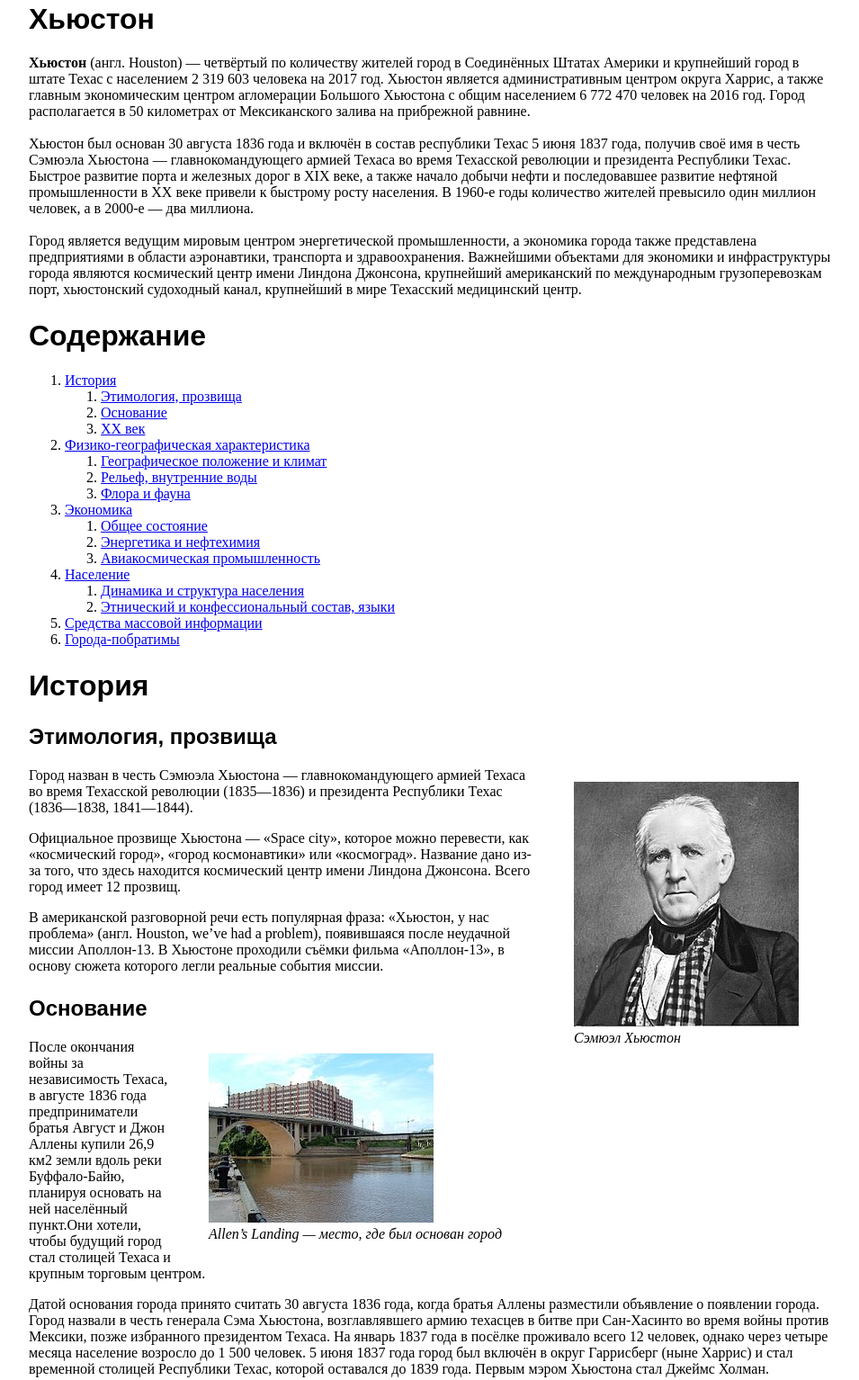
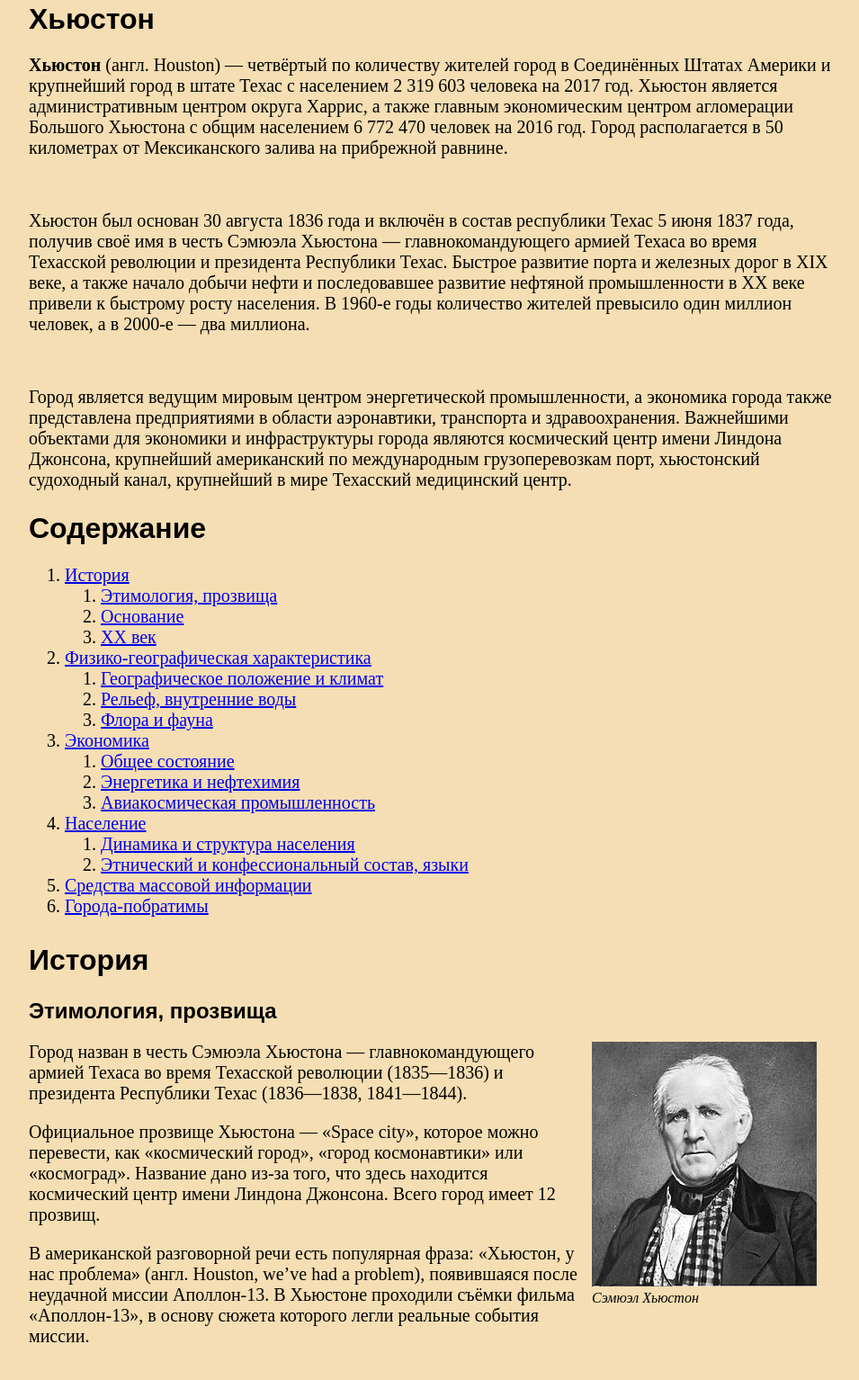
Before and after one commit to DIM1924/site, a plain HTML site: page index.html in a window 1280 px wide. Shown: the part 21-1555 px from the top of the page at 90% size, without its empty margins (160-1115 px from the left). Drawn offline with Linux system fonts and the light colour scheme.

Commit message:
конечные правки

```diff
--- a/css/style.css
+++ b/css/style.css
@@ -2,6 +2,8 @@ body{
     width: 70%;
     margin-left: auto;
     margin-right: auto;
+    background-color: #F5DEB3;
+
 }
 h1,h2,h3{
     font-family: Arial, sans-serif;
@@ -16,9 +18,22 @@ table, th,td{
 }
 
 figure{
-    float: right;
+    float:right;
+    margin: 0 20px 20px 0;
+
+
+}
+figure img{
+    width: 100%;
+    height: 100%;
 
 }
 figcaption{
     font-style: italic;
 }
+div{
+    margin-bottom: 30px;
+}
+p,pre,table,ol{
+    font-size: 20px;
+}
--- a/index.html
+++ b/index.html
@@ -9,7 +9,7 @@
   </head>
   <body>
     <h1>Хьюстон</h1>
-    <div>
+    <p>
       <strong>Хьюстон</strong> (англ. Houston) — четвёртый по количеству жителей
       город в Соединённых Штатах Америки и крупнейший город в штате Техас с
       населением 2 319 603 человека на 2017 год. Хьюстон является
@@ -17,9 +17,9 @@
       центром агломерации Большого Хьюстона с общим населением 6 772 470 человек
       на 2016 год. Город располагается в 50 километрах от Мексиканского залива
       на прибрежной равнине.
-    </div>
+    </p>
     <br />
-    <div>
+    <p>
       Хьюстон был основан 30 августа 1836 года и включён в состав республики
       Техас 5 июня 1837 года, получив своё имя в честь Сэмюэла Хьюстона —
       главнокомандующего армией Техаса во время Техасской революции и президента
@@ -27,16 +27,16 @@
       также начало добычи нефти и последовавшее развитие нефтяной промышленности
       в XX веке привели к быстрому росту населения. В 1960-е годы количество
       жителей превысило один миллион человек, а в 2000-е — два миллиона.
-    </div>
+    </p>
     <br />
-    <div>
+    <p>
       Город является ведущим мировым центром энергетической промышленности, а
       экономика города также представлена предприятиями в области аэронавтики,
       транспорта и здравоохранения. Важнейшими объектами для экономики и
       инфраструктуры города являются космический центр имени Линдона Джонсона,
       крупнейший американский по международным грузоперевозкам порт, хьюстонский
       судоходный канал, крупнейший в мире Техасский медицинский центр.
-    </div>
+    </p>
     <div>
       <h1>Содержание</h1>
       <ol>
@@ -96,23 +96,23 @@
         неудачной миссии Аполлон-13. В Хьюстоне проходили съёмки фильма
         «Аполлон-13», в основу сюжета которого легли реальные события миссии.
       </p>
+    </br>
+    </br>
     </div>
 
     <div>
       <h2 id="Osnovanie">Основание</h2>
-      <figure>
+
+      <figure >
         <img
         src="picture\Allen's_Landing_Houston_bayou_view.jpg"
         alt="Not found"
-      />
+        >
       <figcaption>Allen’s Landing — место, где был основан город</figcaption>
       </figure>
 
       <p>
-        После окончания войны за независимость Техаса, в августе 1836 года
-        предприниматели братья Август и Джон Аллены купили 26,9 км2 земли вдоль
-        реки Буффало-Байю, планируя основать на ней населённый пункт.Они хотели,
-        чтобы будущий город стал столицей Техаса и крупным торговым центром.
+        После окончания войны за независимость Техаса, в августе 1836 года предприниматели братья Август и Джон Аллены купили 26,9 км2 земли вдоль реки Буффало-Байю, планируя основать на ней населённый пункт.Они хотели,чтобы будущий город стал столицей Техаса и крупным торговым центром.
       </p>
 
       <p>
```
